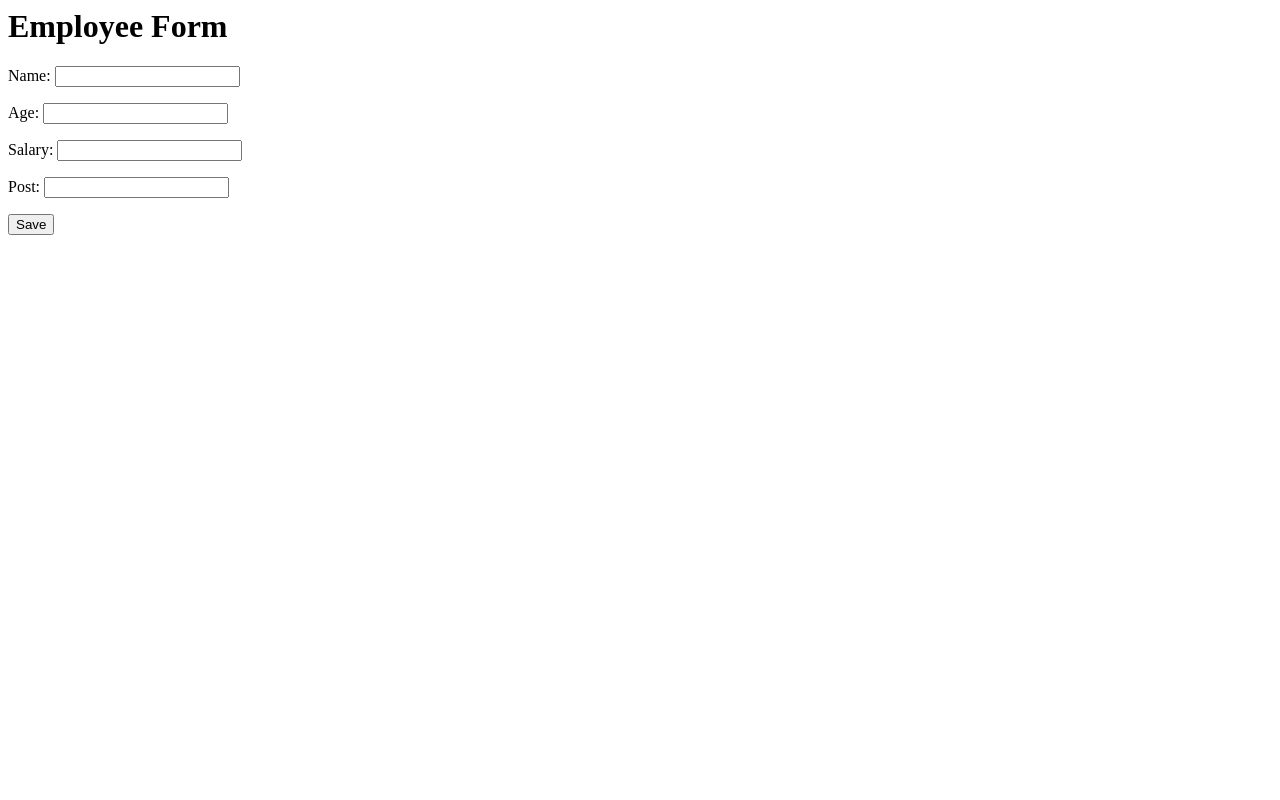
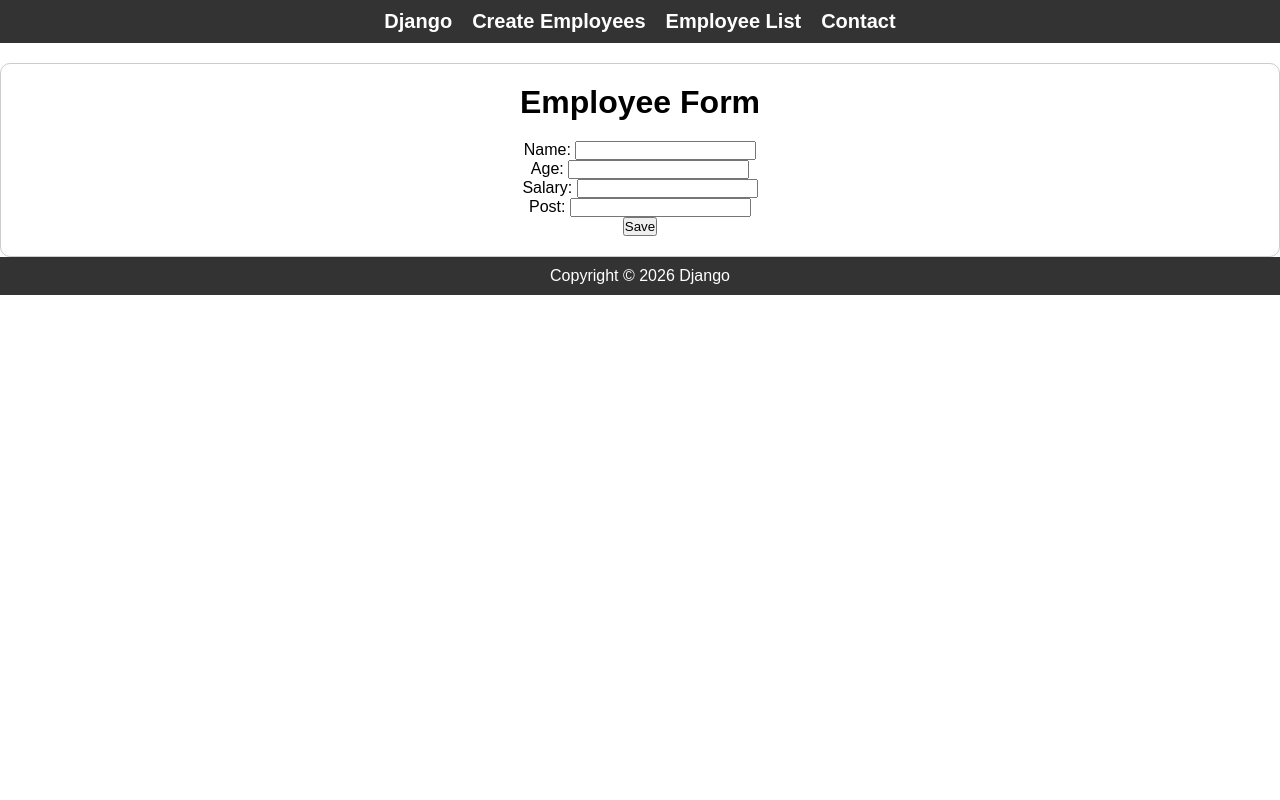
Before and after one commit to rajveer1809-rv/Django, a Django app: page /employee/employeeForm/ in a window 1280 px wide. Run offline with Django 5.2, Linux system fonts and the light colour scheme.

Commit message:
css applied

```diff
--- a/learning26/learning26/settings.py
+++ b/learning26/learning26/settings.py
@@ -123,3 +123,4 @@ USE_TZ = True
 # https://docs.djangoproject.com/en/6.0/howto/static-files/
 
 STATIC_URL = 'static/'
+STATICFILES_DIRS = [BASE_DIR / 'static']
--- /dev/null
+++ b/learning26/static/css/style.css
@@ -0,0 +1,78 @@
+* {
+    margin: 0;
+    padding: 0;
+    box-sizing: border-box;
+    font-family: 'Poppins', sans-serif;
+}
+
+.navbar {
+    background-color: #333;
+    color: #fff;
+    padding: 10px;
+    text-align: center;
+    justify-content: center;
+    align-items: center;
+    display: flex;
+    gap: 20px;
+}
+
+.logo a {
+    text-decoration: none;
+    color: #fff;
+    font-size: 20px;
+    font-weight: bold;
+}
+
+.nav-links {
+    display: flex;
+    gap: 20px;
+}
+
+.nav-links a {
+    text-decoration: none;
+    color: #fff;
+    font-size: 20px;
+    font-weight: bold;
+}
+
+.content {
+    text-align: center;
+    justify-content: center;
+    align-items: center;
+    display: flex;
+    gap: 20px;
+    margin-top: 20px;
+    flex-direction: column;
+    border: 1px solid #ccc;
+    padding: 20px;
+    border-radius: 10px;
+    background-color: #fff;
+}
+
+.content table {
+    width: 100%;
+    border-collapse: collapse;
+    margin-top: 20px;
+}
+
+.content table th,
+.content table td {
+    border: 1px solid #ccc;
+    padding: 8px;
+    text-align: left;
+}
+
+.content table th {
+    background-color: #f2f2f2;
+}
+
+.footer {
+    background-color: #333;
+    color: #fff;
+    padding: 10px;
+    text-align: center;
+    justify-content: center;
+    align-items: center;
+    display: flex;
+    gap: 20px;
+}
--- /dev/null
+++ b/learning26/templates/base.html
@@ -0,0 +1,13 @@
+{% load static %}
+<html>
+  <head>
+    <link rel="stylesheet" href="{% static 'css/style.css' %}" />
+  </head>
+  <body>
+    {% include 'usernavbar.html' %}
+
+    <div class="content">{% block content %} {% endblock content %}</div>
+
+    {% include 'footer.html' %}
+  </body>
+</html>
--- a/learning26/templates/employee/employeeForm.html
+++ b/learning26/templates/employee/employeeForm.html
@@ -1,3 +1,5 @@
+{% extends "base.html" %}
+{% block content %}
 <h1>Employee Form</h1>
 
 <form method="post">
@@ -5,3 +7,4 @@
     {{ form.as_p }}
     <button type="submit">Save</button>
 </form>
+{% endblock content %}
--- a/learning26/templates/employee/employeeList.html
+++ b/learning26/templates/employee/employeeList.html
@@ -1,3 +1,5 @@
+{% extends "base.html" %}
+{% block content %}
 <h1>EMPLOYEE LIST</h1>
 <a href="{% url 'employeeForm' %}">Add Employee</a>
 <a href="{% url 'filterEmployee' %}">Filter Employees</a>
@@ -36,3 +38,4 @@
         {% endfor %}
     </tbody>
 </table>
+{% endblock content %}
--- /dev/null
+++ b/learning26/templates/footer.html
@@ -0,0 +1,3 @@
+<div class="footer">
+      <p>Copyright &copy; 2026 Django</p>
+    </div>
--- /dev/null
+++ b/learning26/templates/usernavbar.html
@@ -0,0 +1,10 @@
+<nav class="navbar">
+      <div class="logo">
+        <a href="#">Django</a>
+      </div>
+      <div class="nav-links">
+        <a href="{% url 'employeeForm' %}">Create Employees</a>
+        <a href="{% url 'employeeList' %}">Employee List</a>
+        <a href="#">Contact</a>
+      </div>
+</nav>
```
